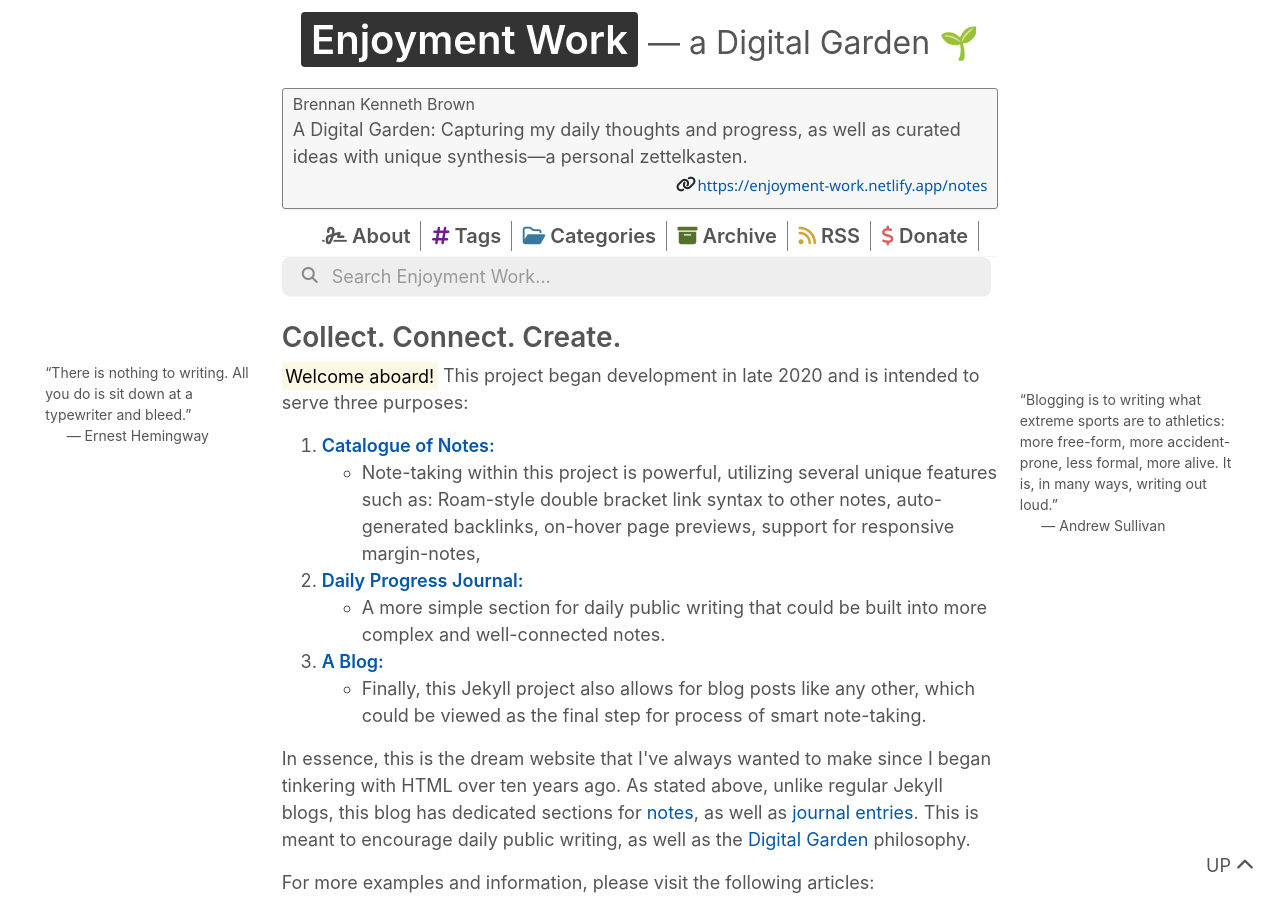
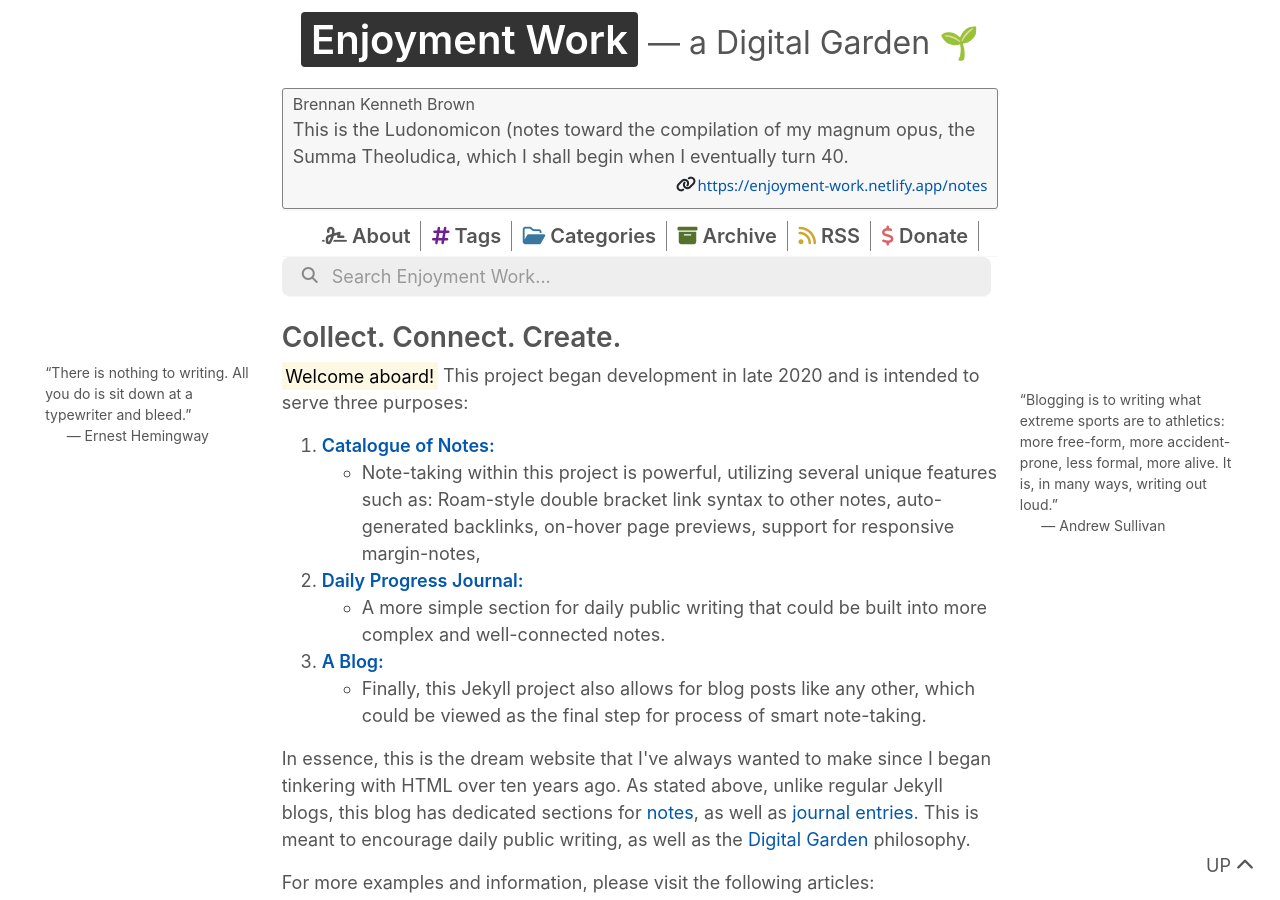
Before and after one commit to mwmxyz/manuscript, a Jekyll site: the page built from index.md, in a window 1280 px wide and 900 px high. Built offline with Jekyll 4.4.1, drawn with Linux system fonts in a browser that asks for light colours; nearby versions of some CDN libraries.

Commit message:
Update _config.yml

```diff
--- a/_config.yml
+++ b/_config.yml
@@ -3,11 +3,12 @@ title: "Enjoyment Work"
 tagline: " — a Digital Garden 🌱"
 name: "Brennan Kenneth Brown"
 author_bio:
-  "Hey there! My name is Brennan, I'm a 27-year-old Métis web developer and content strategist from Winnipeg,
-  Manitoba and currently reside in Calgary, Alberta. I've recently compeleted a Full Stack Developer Program
-  at EvolveU, and I'm looking to help those that need web development work done, or searching for ideas and
-  management for their next content project."
-description: "A Digital Garden: Capturing my daily thoughts and progress, as well as curated ideas with unique synthesis—a personal zettelkasten."
+  "Michael W. Merriam (MWM) is several decades old and designs games with a view to sharpening perception of invisible systems.
+  He was raised in Vermont, and lived in California for years before moving to New York City where he was active in the arts,
+  got his degrees (BA in Archaeology, another one in English & Comparative Literature, and an MA in Medieval Renaissance studies)
+  and has worked as a creative writing teacher at the college level, teaching both undergraduates and MFA candidates. He has a background
+  in several different kinds of media, but considers himself a mad scientist."
+description: "This is the Ludonomicon (notes toward the compilation of my magnum opus, the Summa Theoludica, which I shall begin when I eventually turn 40."
 footer_description:
   'The phrase "digital garden" is a metaphor for thinking about writing and creating that focuses less on the
   resulting "showpiece" and more on the process, care, and craft it takes to get there. While not everybody
```
